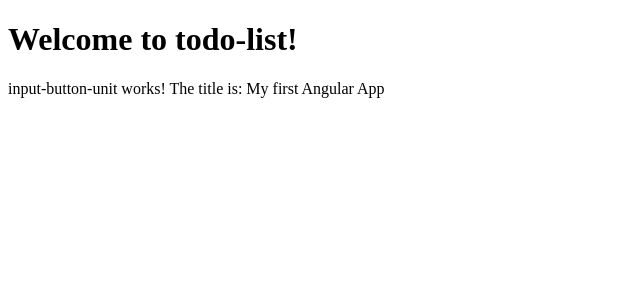
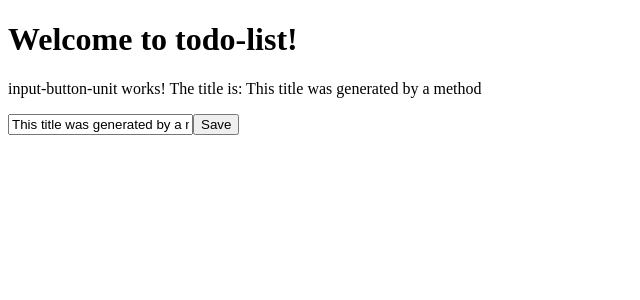
Before and after one commit to sethmuriuki/Angular_TodoList, an Angular app: page / in a window 1280 px wide. Shown: the top 300 px of the page, without its empty margins (0-640 px from the left). Built offline with nearby package versions, Linux system fonts and the light colour scheme.

Commit message:
Work with property binding

```diff
--- a/src/app/input-button-unit/input-button-unit.component.html
+++ b/src/app/input-button-unit/input-button-unit.component.html
@@ -1,4 +1,7 @@
 <p>
   input-button-unit works!
-  The title is: {{ title }}
+  The title is: {{generateTitle()}}
 </p>
+<input [value]="generateTitle()">
+
+<button>Save</button>
--- a/src/app/input-button-unit/input-button-unit.component.ts
+++ b/src/app/input-button-unit/input-button-unit.component.ts
@@ -9,17 +9,23 @@
 
   title = 'Hello world';
   constructor() {
-    this.changeTitle('My first Angular App');
-    console.log(this.title);
+    /*this.changeTitle('My first Angular App');
+    console.log(this.title);*/
   }
 
-  changeTitle(newTitle: string) {
+  /*changeTitle(newTitle: string) {
     console.log(newTitle);
     this.title = newTitle;
+  }*/
+  generateTitle(): string {
+    return 'This title was generated by a method';
   }
 
   ngOnInit(): void {
     // this.title = 'Angular cli rules';
+    setTimeout(() => {
+      this.title = 'This is not the title your looking for';
+    }, 3000);
   }
 
 }
```
